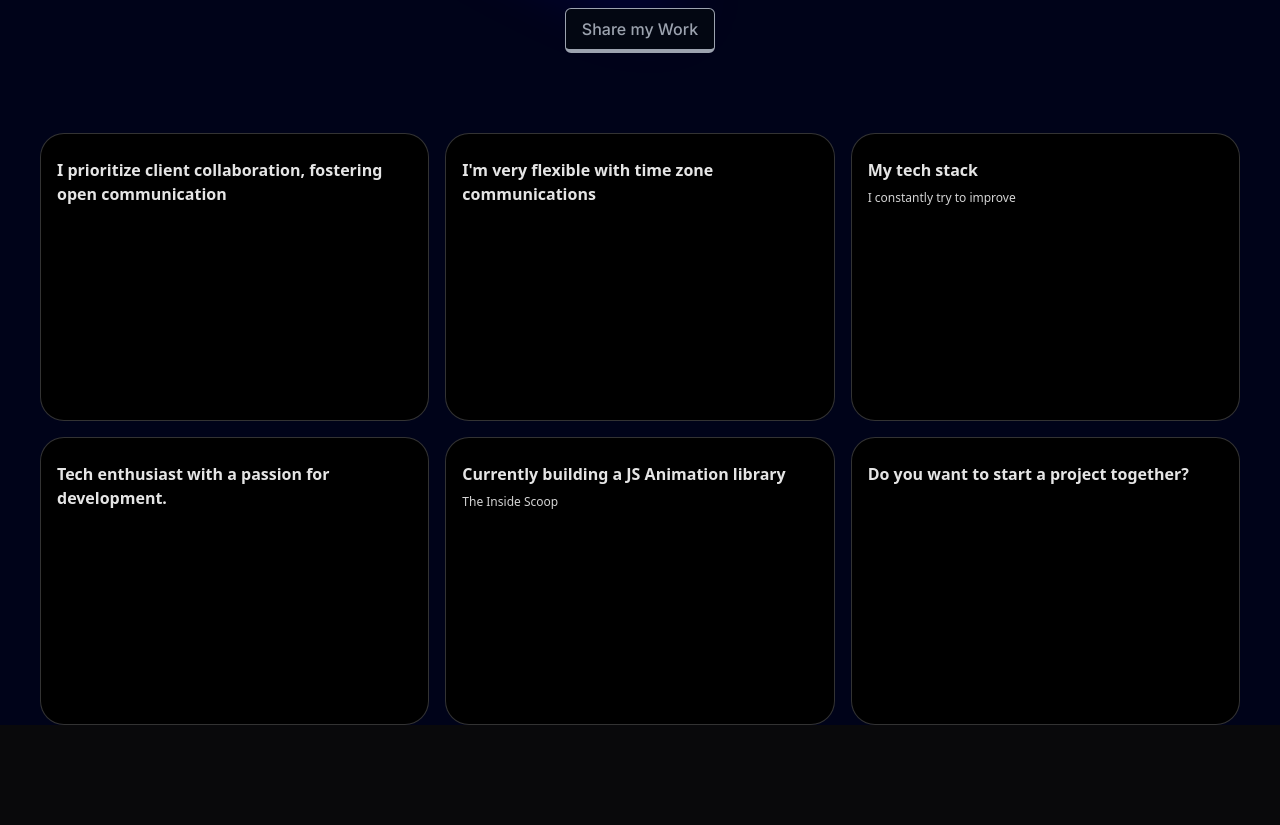
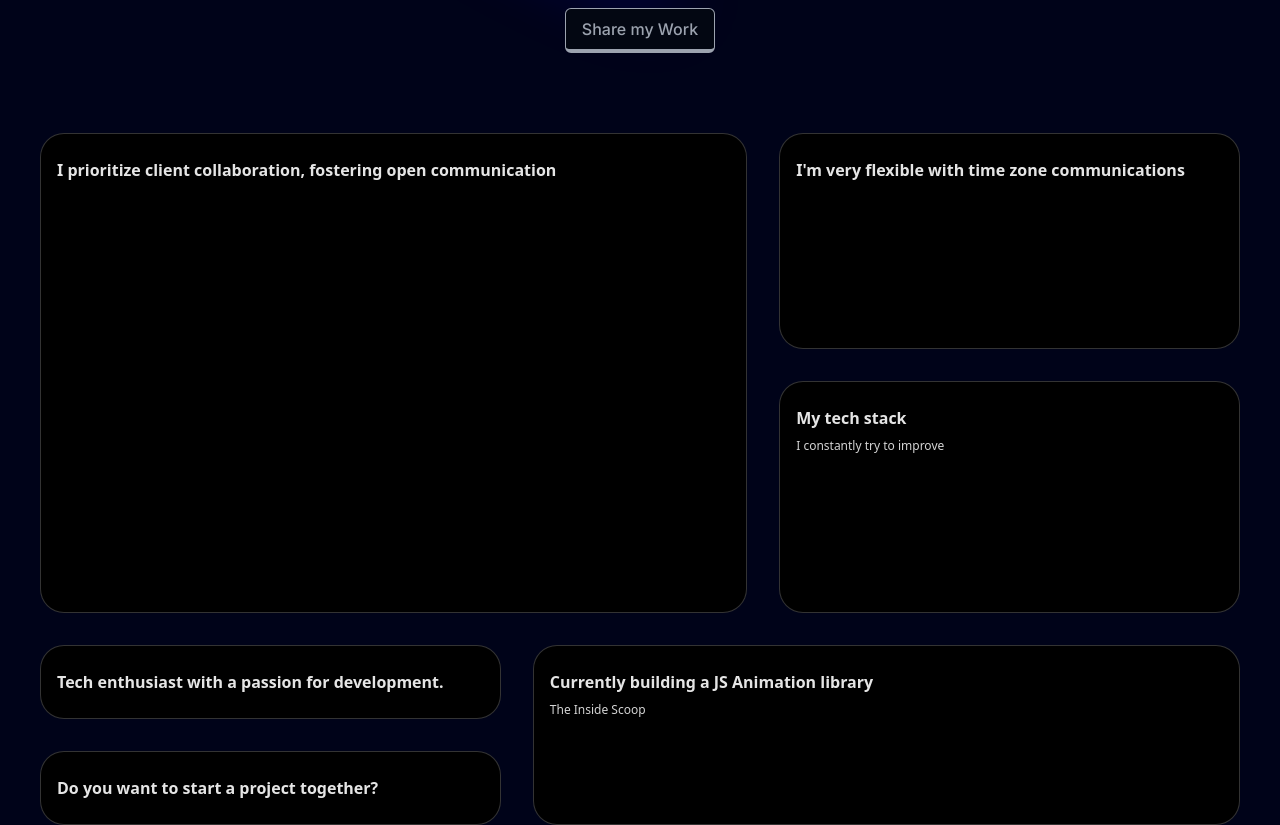
Before and after one commit to mahmoodhamd/portfolio, a Next.js app: page / in a window 1280 px wide. Shown: the part 420-1245 px from the top of the page. Before the commit the page ends 1145 px from the top, so only its background shows below. Built offline with nearby package versions, Linux system fonts and the light colour scheme.

Commit message:
bentogrid fix

```diff
--- a/components/Grid.tsx
+++ b/components/Grid.tsx
@@ -14,6 +14,7 @@
             key={item.id}
             title={item.title}
             description={item.description}
+            className={item.className}
             />
             ))}
         </BentoGrid>
--- a/components/ui/BentoGrid.tsx
+++ b/components/ui/BentoGrid.tsx
@@ -10,7 +10,7 @@
   return (
     <div
       className={cn(
-        "grid md:auto-rows-[18rem] grid-cols-1 md:grid-cols-3 gap-4 max-w-7xl mx-auto ",
+        "grid grid-cols-1 md:grid-cols-6 lg:grid-cols-5 md:grid-row-7 gap-4 lg:gap-8 mx-auto",
         className
       )}
     >
```
Also changed, not shown: data/index.ts (indentation only).
